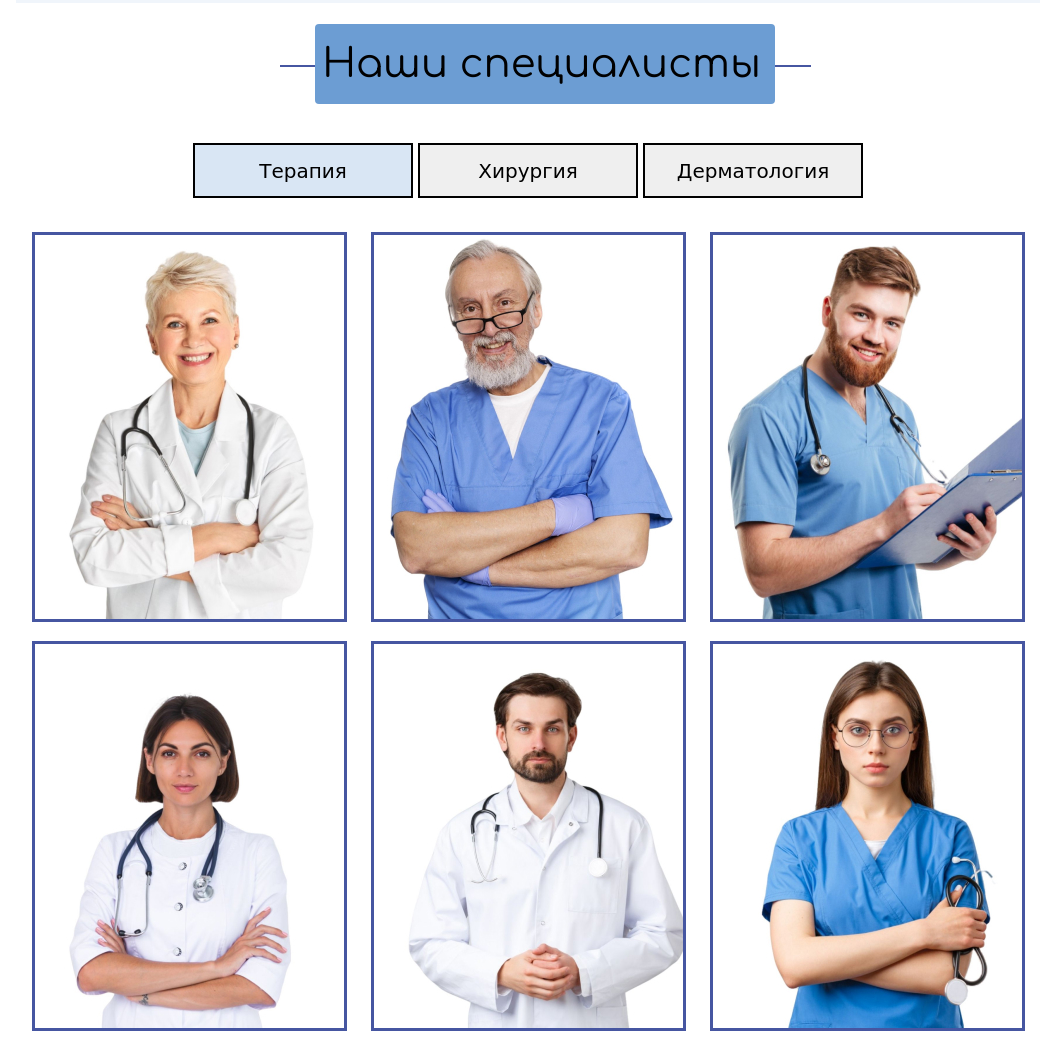
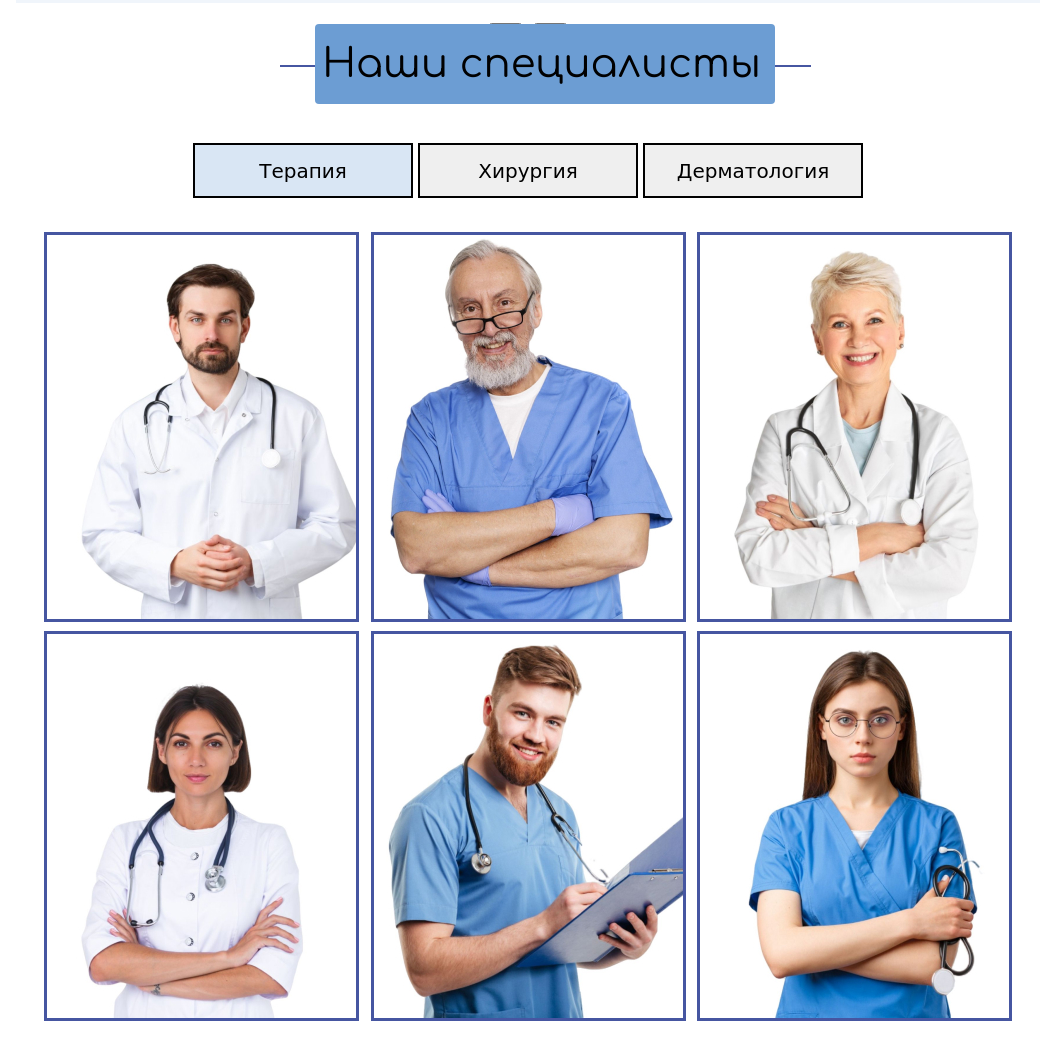
Before and after one commit to elb00310/BSTU-vet-clinic, a website built with Parcel: page index.html in a window 1280 px wide. Shown: the part 1524-2572 px from the top of the page, without its empty margins (112-1168 px from the left). Built offline with nearby package versions, Linux system fonts and the light colour scheme; files whose address does not match are found by name.

Commit message:
feat: change of html-file

```diff
--- a/index.html
+++ b/index.html
@@ -9,20 +9,7 @@
       rel="stylesheet"
       href="https://fonts.googleapis.com/css2?family=Comfortaa:wght@400;700&display=swap"
     />
-    <style>
-        @font-face {
-          :font-family: "DejaVu Sans";
-          src: url("./assets/fonts/DejaVuSans.ttf");
-          font-weight: 400;
-        }
-        @font-face {
-          :font-family: "DejaVu Sans";
-          src: url("./assets/fonts/DejaVuSans-Bold.ttf");
-          font-weight: 700;
-        }
-      </style>
-
-      </head>
+  </head>
       <body>
         <div class="laptop">
           <div class="footer">
@@ -150,7 +137,7 @@
             </video>
           </div>
 
-          <div class="spec" data-scroll-to="specContainer">
+   <div class="spec" data-scroll-to="specContainer">
             <div class="section-title2">
               <div class="span2">
                 <div class="section-title-line2"></div>
@@ -158,20 +145,52 @@
                 <div class="div18">Наши специалисты</div>
               </div>
             </div>
+            <div class = "container">
             <div class="portfolio-btns">
               <button class="acbutton btn btn-color div19" data-doctor="therapy">Терапия</button>
               <button class="acbutton btn1 div20" data-doctor="hirurgy">Хирургия</button>
               <button class="acbutton btn2 div21" data-doctor="derma">Дерматология</button>
             </div>
-            <div class="portfolio-items">
-              <img class="doct-icon" alt="" src="./assets/jpg/doct.jpg" />
-              <img class="doct-icon1" alt="" src="./assets/jpg/doct-1.jpg"/>
-              <img class="doct-icon2" alt="" src="./assets/jpg/doct-2.jpg" />
-              <img class="doct-icon3" alt="" src="./assets/jpg/doct-3.jpg" />
-              <img class="doct-icon4" alt="" src="./assets/jpg/doct-4.jpg" />
-              <img class="doct-icon5" alt="" src="./assets/jpg/doct-5.jpg" />
-            </div>
+            <div class="photo__slider">
+
+            <div class="slider">
+                  <div class="portfolio-items slider_left">
+                    <img  alt="" src="./assets/jpg/doct.jpg" />
+                    <img class="hide_photo_tel" alt="" src="./assets/jpg/doct-1.jpg"/>
+                    <img class="hide_photo_tel" alt="" src="./assets/jpg/doct-2.jpg" />
+                    <img class="hide_photo_tel" alt="" src="./assets/jpg/doct-3.jpg" />
+                    <img class="hide_photo_t" alt="" src="./assets/jpg/doct-4.jpg" />
+                    <img class="hide_photo_t"  alt="" src="./assets/jpg/doct-5.jpg" />
+                    <img alt="" src="./assets/jpg/doct-6.jpg" hidden />
+                  </div>
+                  <div class="portfolio-items slider_center">
+                    <img  alt="" src="./assets/jpg/doct.jpg" />
+                    <img class="hide_photo_tel"   alt="" src="./assets/jpg/doct-1.jpg"/>
+                    <img class="hide_photo_tel"   alt="" src="./assets/jpg/doct-2.jpg" />
+                    <img class="hide_photo_tel"   alt="" src="./assets/jpg/doct-3.jpg" />
+                    <img  class="hide_photo_t" alt="" src="./assets/jpg/doct-4.jpg" />
+                    <img class="hide_photo_t" alt="" src="./assets/jpg/doct-5.jpg" />
+                    <img  alt="" src="./assets/jpg/doct-6.jpg" hidden />
+                  </div>
+                  <div class="portfolio-items slider_right">
+                    <img  alt="" src="./assets/jpg/doct.jpg" />
+                    <img class="hide_photo_tel"   alt="" src="./assets/jpg/doct-1.jpg"/>
+                    <img class="hide_photo_tel"   alt="" src="./assets/jpg/doct-2.jpg" />
+                    <img class="hide_photo_tel"   alt="" src="./assets/jpg/doct-3.jpg" />
+                    <img class="hide_photo_t" alt="" src="./assets/jpg/doct-4.jpg" />
+                    <img class="hide_photo_t" alt="" src="./assets/jpg/doct-5.jpg" />
+                    <img  alt="" src="./assets/jpg/doct-6.jpg" hidden />
+                  </div>
           </div>
+                <div class="arrows">
+                  <button class="button_slider_left"><--</button>
+                  <button class="button_slider_right">--></button>
+                </div>
+        </div>
+      </div>
+    </div>
+
+
 
 
           <div class="uslugi" data-scroll-to="uslugiContainer">
```
